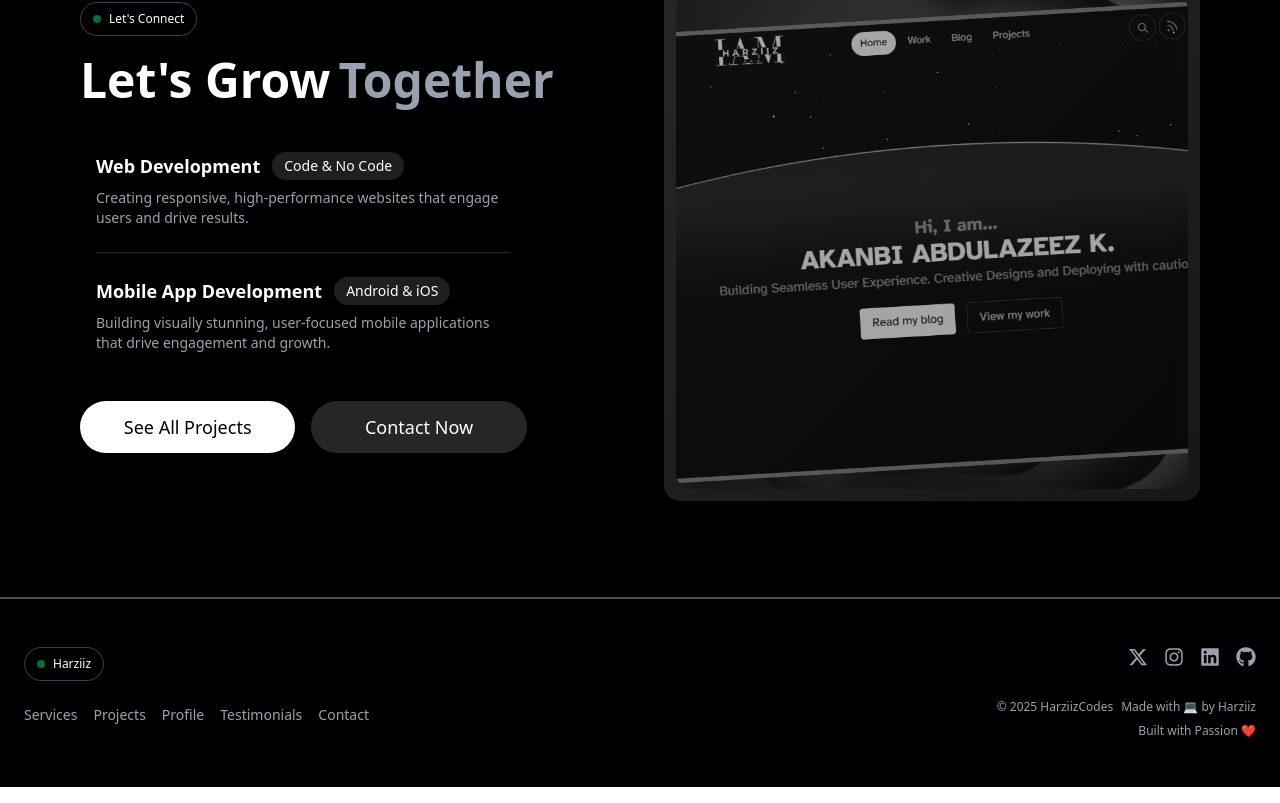
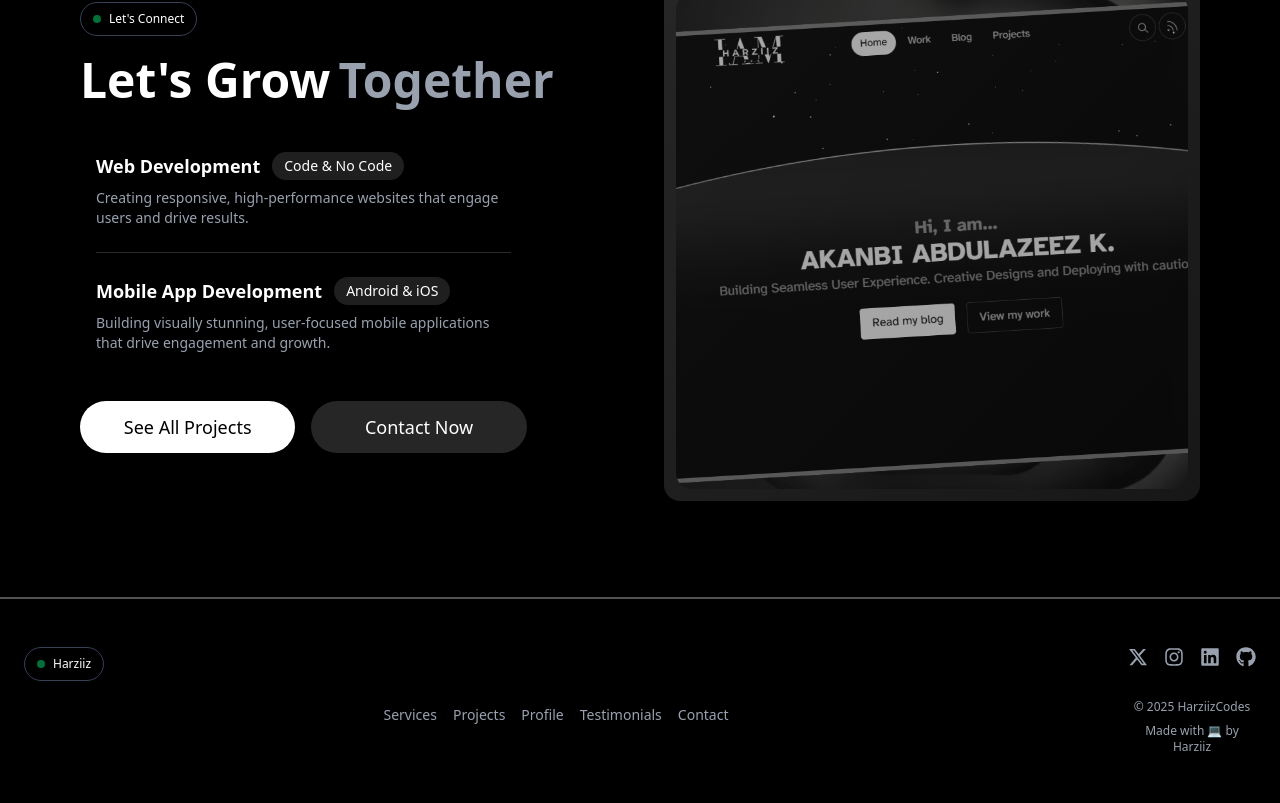
Before and after one commit to Harziz712/harziiz_codes, a Next.js app: page / in a window 1280 px wide. Shown: the part 9553-10356 px from the top of the page. Built offline with nearby package versions, Linux system fonts and the light colour scheme; no server answers; a web font is replaced by a local one.

Commit message:
fix:footer content realigned

```diff
--- a/app/components/Footer.tsx
+++ b/app/components/Footer.tsx
@@ -14,7 +14,7 @@ const Footer = () => {
             <StylishBadge className="border border-gray-700">Harziiz</StylishBadge>
           </div>
 
-          <div className="grid w-full grid-cols-2 sm:grid-cols-3 md:flex gap-4 text-sm text-gray-400">
+          <div className="grid w-full justify-center grid-cols-2 sm:grid-cols-3 md:flex gap-4 text-sm text-gray-400">
             <a href="#services">Services</a>
             <a href="#projects">Projects</a>
             <a href="#profile">Profile</a>
@@ -25,17 +25,16 @@ const Footer = () => {
 
         {/* Right Section */}
         <div className="flex flex-col items-start md:items-end gap-4 text-sm text-gray-400">
-          <div className="flex gap-4 text-xl">
+          <div className="flex  justify-center w-full gap-4 text-xl">
             <a href="https://x.com/harziizdevps" aria-label="Twitter"><FaXTwitter /></a>
             <a href="https://www.instagram.com/harzzie711/" aria-label="Instagram"><FaInstagram /></a>
             <a href="https://www.linkedin.com/in/akanbiazeez/" aria-label="LinkedIn"><FaLinkedin /></a>
             <a href="https://github.com/harziz712" aria-label="GitHub"><FaGithub /></a>
           </div>
 
-          <div className="flex flex-col sm:flex-row sm:flex-wrap gap-2 mt-4 text-center justify-start md:justify-end text-xs">
+          <div className="flex md:flex-col flex-row sm:flex-wrap gap-20 md:gap-2 mt-4 text-center justify-start md:justify-end text-xs">
             <p>© 2025 HarziizCodes</p>
             <p>Made with 💻 by Harziiz</p>
-            <p>Built with Passion ❤️</p>
           </div>
         </div>
       </div>
```
